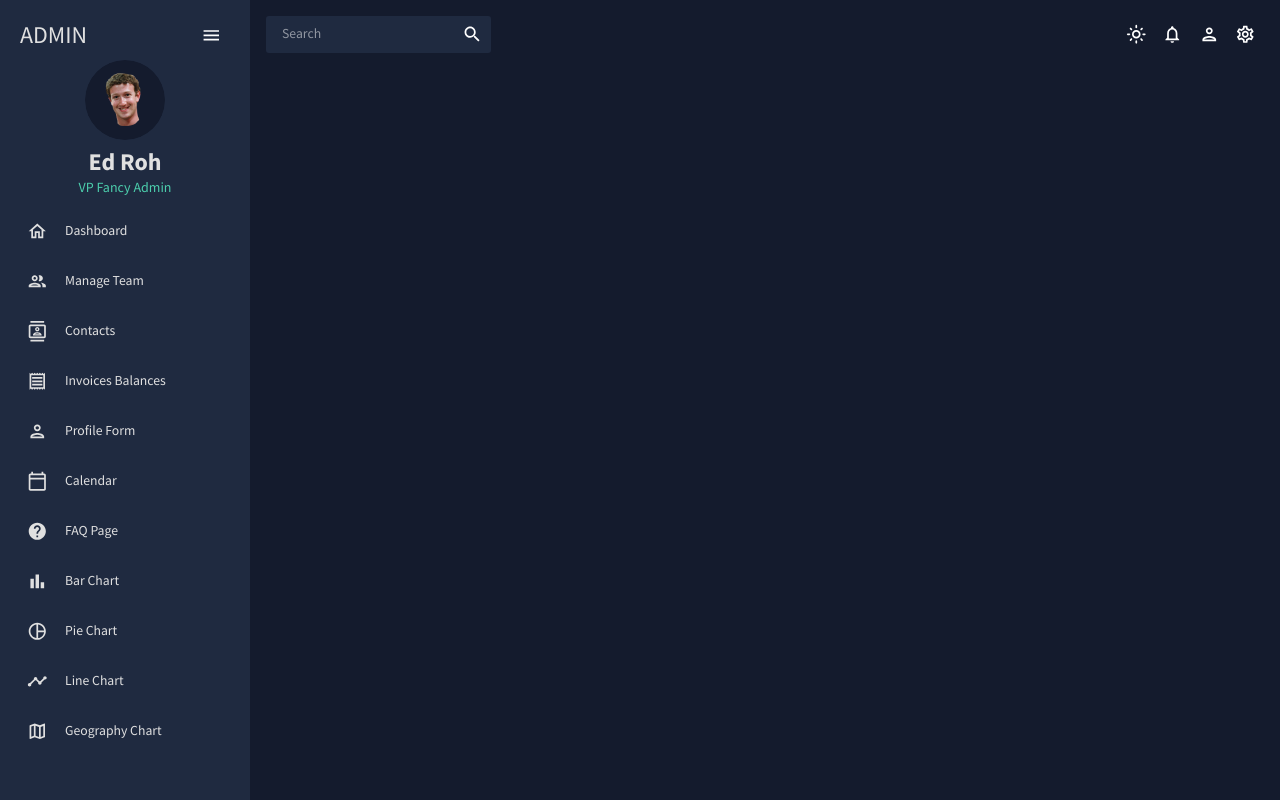
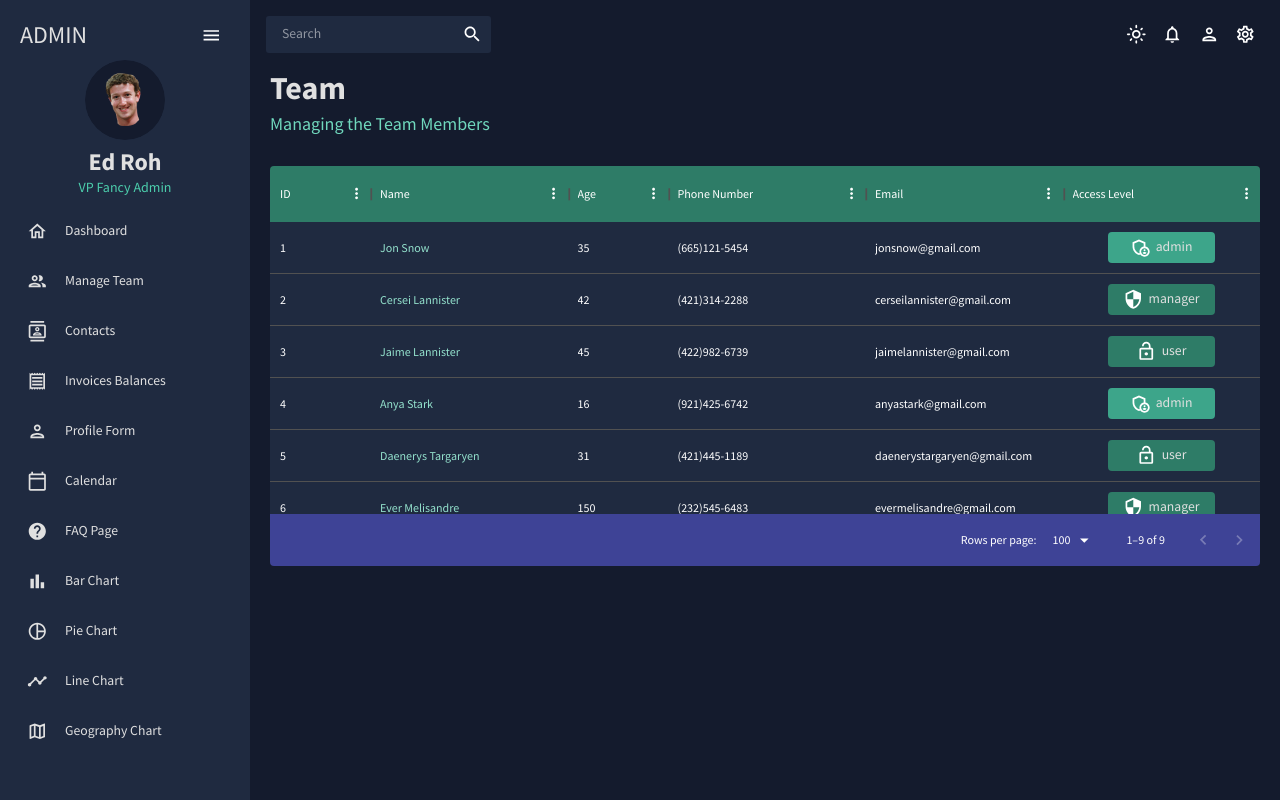
Before and after one commit to FayozbekOlimov/admin-dashboard, a React (Create React App) app: page /team in a window 1280 px wide. Built offline with nearby package versions, Linux system fonts and the light colour scheme.

Commit message:
team and contacts are ready

```diff
--- a/src/App.js
+++ b/src/App.js
@@ -4,9 +4,9 @@
 import TopBar from "./scenes/global/TopBar";
 import Sidebar from "./scenes/global/Sidebar";
 import Dashboard from "./scenes/dashboard";
-// import Team from "./scenes/team";
+import Team from "./scenes/team";
+import Contacts from "./scenes/contacts";
 // import Invoices from "./scenes/invoices";
-// import Contacts from "./scenes/contacts";
 // import Bar from "./scenes/bar";
 // import Line from "./scenes/line";
 // import Pie from "./scenes/pie";
@@ -30,9 +30,9 @@
               <TopBar />
               <Routes>
                 <Route path="/" element={<Dashboard />} />
-                {/* <Route path="/team" element={<Team />} /> */}
+                <Route path="/team" element={<Team />} />
+                <Route path="/contacts" element={<Contacts />} />
                 {/* <Route path="/invoices" element={<Invoices />} /> */}
-                {/* <Route path="/contacts" element={<Contacts />} /> */}
                 {/* <Route path="/bar" element={<Bar />} /> */}
                 {/* <Route path="/line" element={<Line />} /> */}
                 {/* <Route path="/pie" element={<Pie />} /> */}
--- /dev/null
+++ b/src/components/Header.jsx
@@ -0,0 +1,24 @@
+import { Box, Typography, useTheme } from "@mui/material";
+import { tokens } from "../theme";
+
+const Header = ({ title, subtitle }) => {
+  const theme = useTheme();
+  const colors = tokens(theme.palette.mode);
+  return (
+    <Box mb="30px">
+      <Typography
+        variant="h2"
+        color={colors.grey[100]}
+        fontWeight="bold"
+        mb="5px"
+      >
+        {title}
+      </Typography>
+      <Typography variant="h5" color={colors.greenAccent[400]}>
+        {subtitle}
+      </Typography>
+    </Box>
+  );
+};
+
+export default Header;
--- /dev/null
+++ b/src/scenes/contacts/index.jsx
@@ -0,0 +1,109 @@
+import { Box, useTheme } from "@mui/material";
+import { DataGrid, GridToolbar } from "@mui/x-data-grid";
+import { tokens } from "../../theme";
+import { mockDataContacts } from "../../data/mockData";
+import Header from "../../components/Header";
+
+const Contacts = () => {
+  const theme = useTheme();
+  const colors = tokens(theme.palette.mode);
+
+  const columns = [
+    {
+      field: "id",
+      headerName: "ID",
+      flex: 0.5,
+    },
+    {
+      field: "registrarId",
+      headerName: "Registrar ID",
+    },
+    {
+      field: "name",
+      headerName: "Name",
+      flex: 1,
+      cellClassName: "name-column--cell",
+    },
+    {
+      field: "age",
+      headerName: "Age",
+      type: "number",
+      headerAlign: "left",
+      align: "left",
+    },
+    {
+      field: "phone",
+      headerName: "Phone Number",
+      flex: 1,
+    },
+    {
+      field: "email",
+      headerName: "Email",
+      flex: 1,
+    },
+    {
+      field: "address",
+      headerName: "Address",
+      flex: 1,
+    },
+    {
+      field: "city",
+      headerName: "City",
+      flex: 1,
+    },
+    {
+      field: "zipCode",
+      headerName: "ZipCode",
+      flex: 1,
+    },
+  ];
+
+  return (
+    <Box m="0 20px 20px">
+      <Header
+        title="Contacts"
+        subtitle="List of Contacts for Future Reference"
+      />
+      <Box
+        sx={{
+          height: 400,
+          width: "100%",
+          mb: 4,
+          "& .MuiDataGrid-root": {
+            border: "none",
+          },
+          "& .MuiDataGrid-cell": {
+            borderBottom: "none",
+          },
+          "& .name-column--cell": {
+            color: colors.greenAccent[300],
+          },
+          "& .MuiDataGrid-columnHeaders": {
+            backgroundColor: colors.greenAccent[700],
+            borderBottom: "none",
+          },
+          "& .MuiDataGrid-virtualScroller": {
+            backgroundColor: colors.primary[400],
+          },
+          "& .MuiDataGrid-footerContainer": {
+            borderTop: "none",
+            borderBottomRightRadius: "4px",
+            borderBottomLeftRadius: "4px",
+            backgroundColor: colors.blueAccent[700],
+          },
+          "& .MuiDataGrid-toolbarContainer .MuiButton-text": {
+            color: `${colors.grey[100]} !important`,
+          },
+        }}
+      >
+        <DataGrid
+          rows={mockDataContacts}
+          columns={columns}
+          components={{ Toolbar: GridToolbar }}
+        />
+      </Box>
+    </Box>
+  );
+};
+
+export default Contacts;
--- a/src/scenes/dashboard/index.jsx
+++ b/src/scenes/dashboard/index.jsx
@@ -1,7 +1,14 @@
-import React from "react";
+import { Box } from "@mui/material";
+import Header from "../../components/Header";
 
 const Dashboard = () => {
-  return <div></div>;
+  return (
+    <Box m="0 20px 20px">
+      <Box display="flex" justifyContent="space-between" alignItems="center">
+        <Header title="Dashboard" subtitle="Welcome to your dashboard" />
+      </Box>
+    </Box>
+  );
 };
 
 export default Dashboard;
--- /dev/null
+++ b/src/scenes/team/index.jsx
@@ -0,0 +1,111 @@
+import { Box, Typography, useTheme } from "@mui/material";
+import { DataGrid } from "@mui/x-data-grid";
+import { tokens } from "../../theme";
+import { mockDataTeam } from "../../data/mockData";
+import Header from "../../components/Header";
+import AdminPanelSettingsOutlinedIcon from "@mui/icons-material/AdminPanelSettingsOutlined";
+import SecurityOutlinedIcon from "@mui/icons-material/SecurityOutlined";
+import LockOpenOutlinedIcon from "@mui/icons-material/LockOpenOutlined";
+
+const Team = () => {
+  const theme = useTheme();
+  const colors = tokens(theme.palette.mode);
+
+  const columns = [
+    {
+      field: "id",
+      headerName: "ID",
+    },
+    {
+      field: "name",
+      headerName: "Name",
+      flex: 1,
+      cellClassName: "name-column--cell",
+    },
+    {
+      field: "age",
+      headerName: "Age",
+      type: "number",
+      headerAlign: "left",
+      align: "left",
+    },
+    {
+      field: "phone",
+      headerName: "Phone Number",
+      flex: 1,
+    },
+    {
+      field: "email",
+      headerName: "Email",
+      flex: 1,
+    },
+    {
+      field: "access",
+      headerName: "Access Level",
+      flex: 1,
+      renderCell: ({ row: { access } }) => {
+        return (
+          <Box
+            width="60%"
+            m="0 auto"
+            p="5px"
+            display="flex"
+            justifyContent="center"
+            backgroundColor={
+              access === "admin"
+                ? colors.greenAccent[600]
+                : colors.greenAccent[700]
+            }
+            borderRadius="4px"
+          >
+            {access === "admin" && <AdminPanelSettingsOutlinedIcon />}
+            {access === "manager" && <SecurityOutlinedIcon />}
+            {access === "user" && <LockOpenOutlinedIcon />}
+            <Typography color={colors.grey[100]} ml="5px">
+              {access}
+            </Typography>
+          </Box>
+        );
+      },
+    },
+  ];
+
+  return (
+    <Box m="0 20px 20px">
+      <Header title="Team" subtitle="Managing the Team Members" />
+      <Box
+        sx={{
+          height: 400,
+          width: "100%",
+          mb: 4,
+          "& .MuiDataGrid-root": {
+            border: "none",
+          },
+          "& .MuiDataGrid-cell": {
+            borderBottom: "none",
+          },
+          "& .name-column--cell": {
+            color: colors.greenAccent[300],
+          },
+          "& .MuiDataGrid-columnHeaders": {
+            backgroundColor: colors.greenAccent[700],
+            borderBottom: "none",
+          },
+          "& .MuiDataGrid-virtualScroller": {
+            backgroundColor: colors.primary[400],
+          },
+          "& .MuiDataGrid-footerContainer": {
+            borderTop: "none",
+            borderBottomRightRadius: "4px",
+            borderBottomLeftRadius: "4px",
+            backgroundColor: colors.blueAccent[700],
+          },
+        }}
+      >
+        <DataGrid rows={mockDataTeam} columns={columns} />
+      </Box>
+    </Box>
+  );
+};
+
+export default Team;
```
